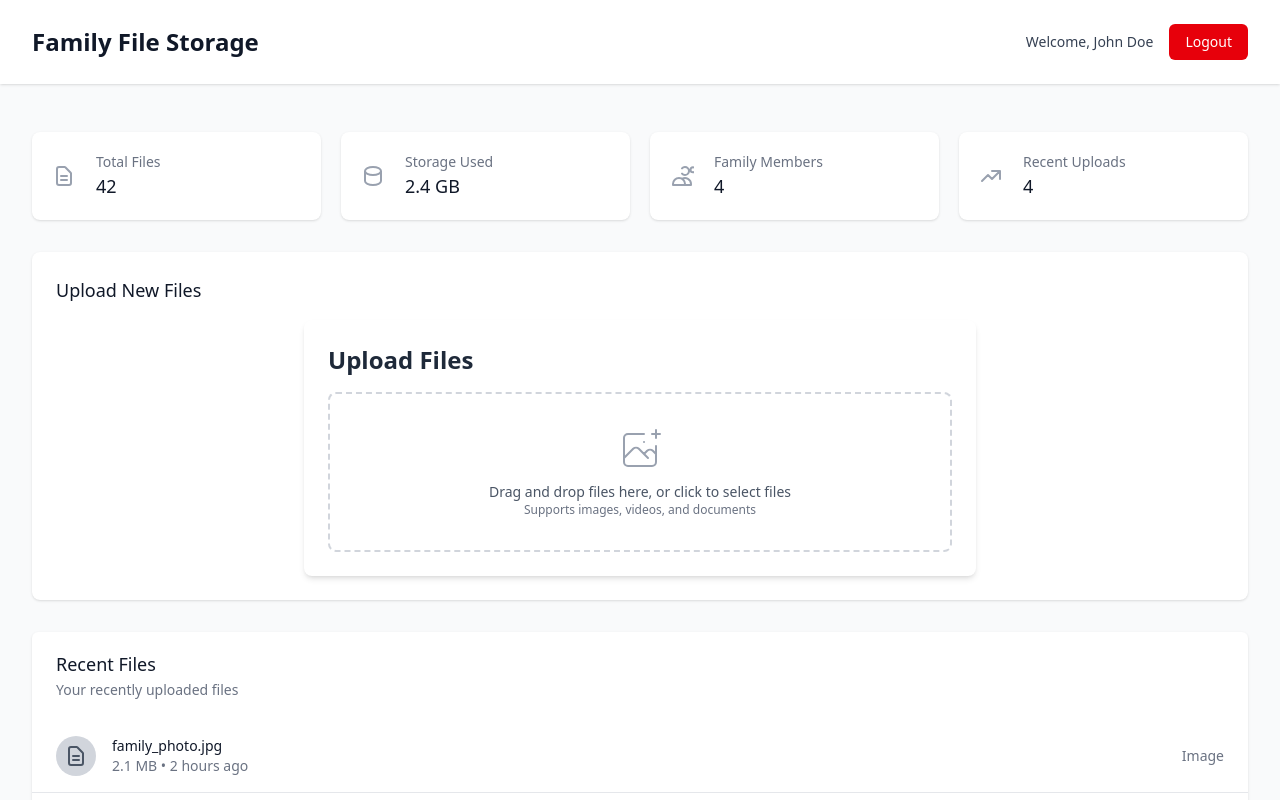
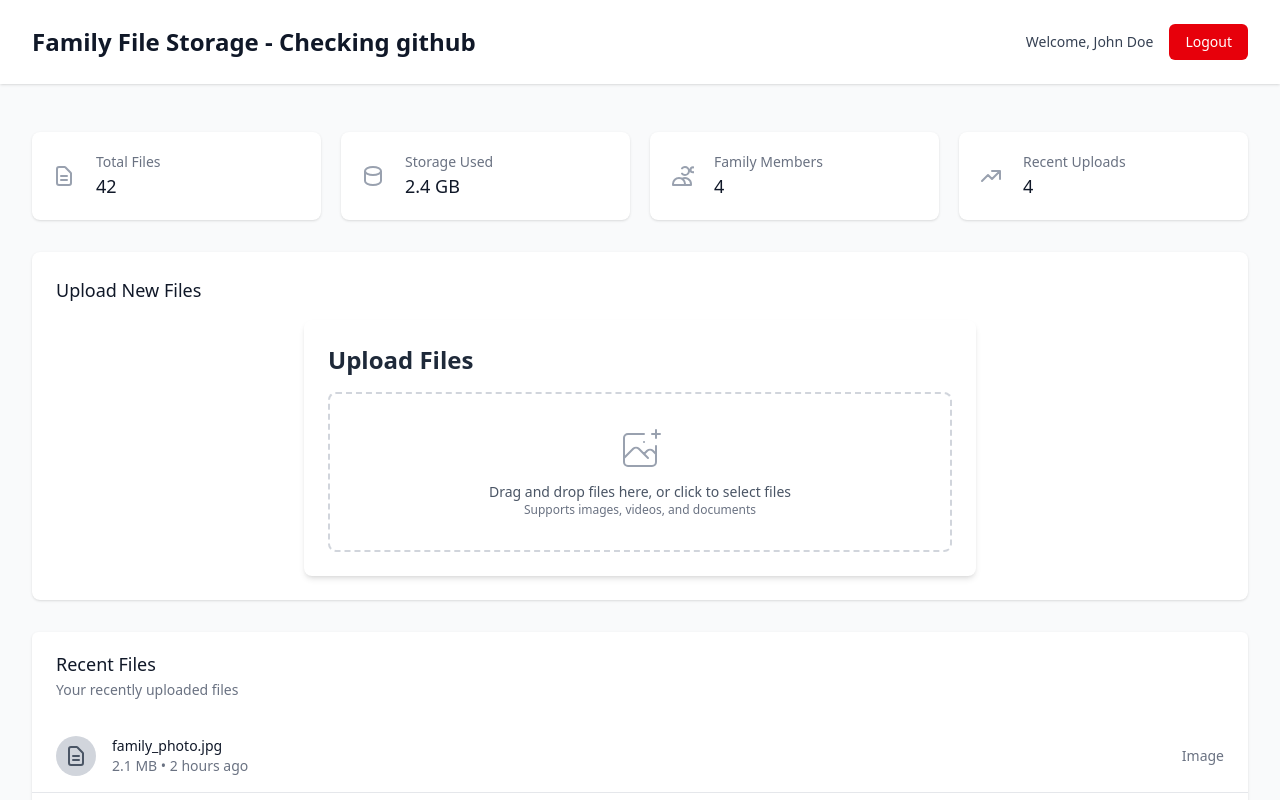
Before and after one commit to syed25041996-afk/home-storage, an Angular app in the folder home-backup/: page /dashboard in a window 1280 px wide. Shown: the top 800 px of the page. Built offline with nearby package versions, Linux system fonts and the light colour scheme.

Commit message:
testing cicd

```diff
--- a/home-backup/src/app/dashboard.component.ts
+++ b/home-backup/src/app/dashboard.component.ts
@@ -21,7 +21,7 @@ interface FileItem {
         <div class="max-w-7xl mx-auto px-4 sm:px-6 lg:px-8">
           <div class="flex justify-between items-center py-6">
             <div class="flex items-center">
-              <h1 class="text-2xl font-bold text-gray-900">Family File Storage</h1>
+              <h1 class="text-2xl font-bold text-gray-900">Family File Storage - Checking github</h1>
             </div>
             <div class="flex items-center space-x-4">
               <span class="text-sm text-gray-700">Welcome, {{ currentUser() }}</span>
```
